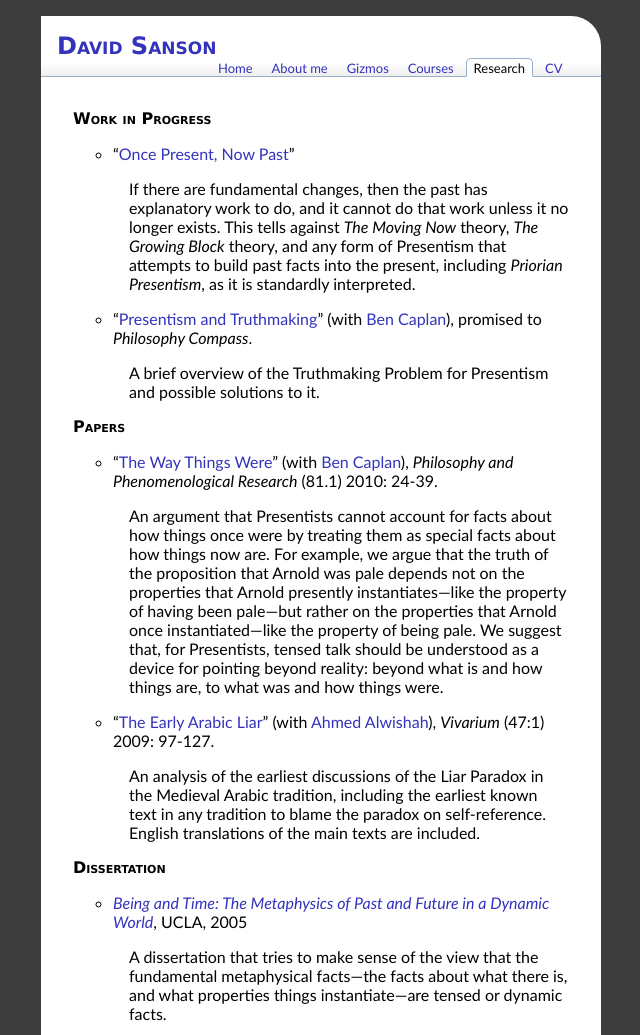
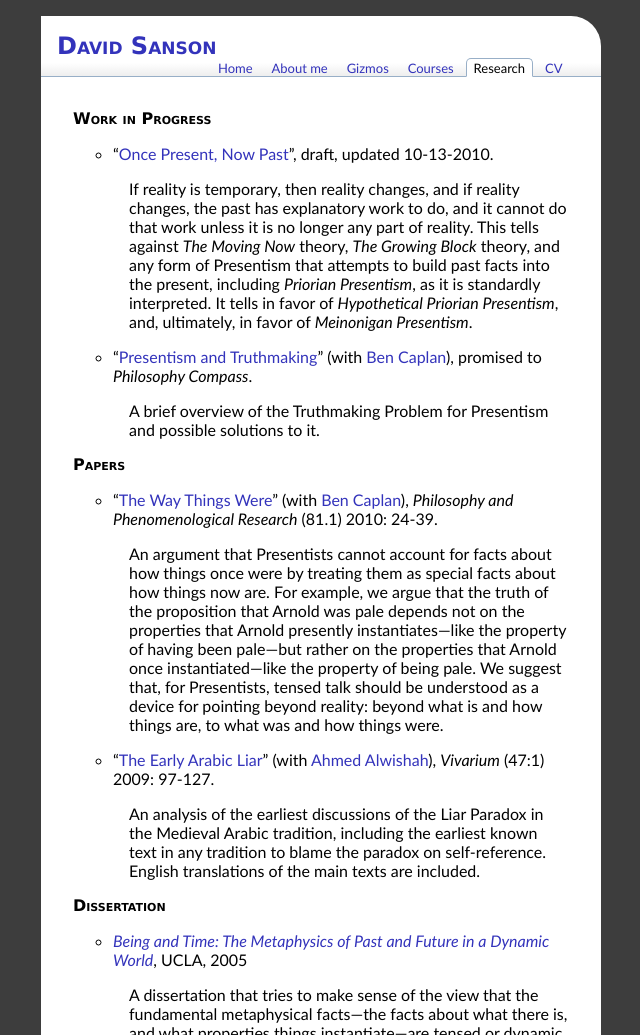
Before and after one commit to dsanson/dsanson.github.com, a Jekyll site: the page built from research/index.markdown, in a window 1280 px wide, cut to the strip 0-1035 px from the top of the page. Shown: the whole strip, without its empty margins (319-959 px from the left). Built offline with Jekyll 4.4.1, drawn with Linux system fonts in a browser that asks for light colours; nearby versions of some CDN libraries; Markdown is read by kramdown in place of the engine named in the settings; comment, search, counter and statistics services are not loaded.

Commit message:
updated oncepresent.pdf, Lindsays office hours

```diff
--- a/301f2010/syllabus.markdown
+++ b/301f2010/syllabus.markdown
@@ -12,7 +12,7 @@ Professor
 :	David Sanson, 372 University Hall, Office hours: Tue 2:30-3:30; Wed 10:30-11:30; or by appointment; sanson.7@osu.edu
 
 Teaching Assistant
-:	Lindsay Mouchet, 214 University Hall, Office hours: *TBA* or by appointment, mouchet.2@osu.edu
+:	Lindsay Mouchet, 214 University Hall, Office hours: Tues 11:15-12:15; Wed 3:30-4:30; or by appointment, mouchet.2@osu.edu
 
 Course Webpage
 :	[http://www.davidsanson.com/301](http://www.davidsanson.com/301)
--- a/research/index.markdown
+++ b/research/index.markdown
@@ -6,14 +6,17 @@ section: research
 
 # Work in Progress
 
--   "[Once Present, Now Past](/research/oncepresent.pdf)"
+-   "[Once Present, Now Past](/research/oncepresent.pdf)", draft,
+    updated 10-13-2010.
 
-    -   If there are fundamental changes, then the past has explanatory
-        work to do, and it cannot do that work unless it no longer exists.
-        This tells against *The Moving Now* theory, *The Growing Block*
-        theory, and any form of Presentism that attempts to build past
-        facts into the present, including *Priorian Presentism*, as it is
-        standardly interpreted.
+    -   If reality is temporary, then reality changes, and if reality
+        changes, the past has explanatory work to do, and it cannot do that
+        work unless it is no longer any part of reality. This tells against
+        *The Moving Now* theory, *The Growing Block* theory, and any form
+        of Presentism that attempts to build past facts into the present,
+        including *Priorian Presentism*, as it is standardly interpreted.
+        It tells in favor of *Hypothetical Priorian Presentism*, and,
+        ultimately, in favor of *Meinonigan Presentism*.
 
 -   "[Presentism and Truthmaking](http://people.cohums.ohio-state.edu/caplan16/presentism_and_truthmaking.pdf)"
     (with [Ben Caplan](http://people.cohums.ohio-state.edu/caplan16/)),
```
Also changed, not shown: 301f2010/_posts/2010-10-13-lindsays-office-hours.markdown (added, +10 -0 lines), 1 other file.
